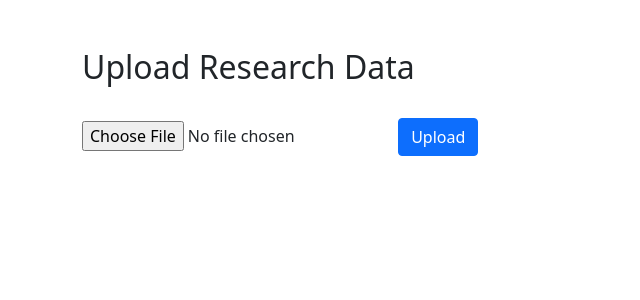
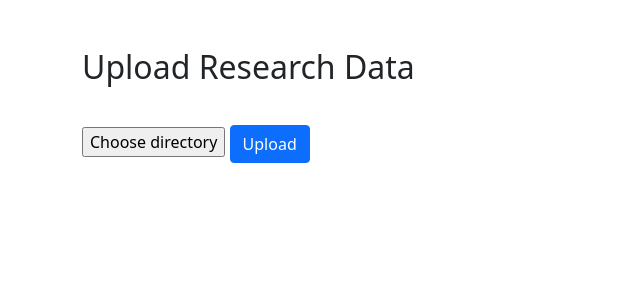
Before and after one commit to artefactual-labs/umcu-uploader, a Flask app: page / in a window 1280 px wide. Shown: the part 80-380 px from the top of the page, without its empty margins (0-640 px from the left). Run offline with Flask 2, Linux system fonts and the light colour scheme; some libraries are stand-ins or nearby versions.

Commit message:
Directory upload UI improvement
On transfer upload page change "Choose file" to "Choose directory".
Hide directory picker and submit button when uploading and show
"spinner" animation.

```diff
--- a/uploader/Transfer/templates/transfer.html
+++ b/uploader/Transfer/templates/transfer.html
@@ -1,4 +1,8 @@
 {% extends "base.html" %}
+
+{% block head %}
+   <script defer src="../static/upload.js"></script>
+{% endblock %}
 
 {% block content %}
 
@@ -30,8 +34,13 @@
 
     </br>
     <form action="{{ url_for('transfer.upload') }}" method="POST" enctype="multipart/form-data">
-      <input name="files" type="file" webkitdirectory directory />
-      <input type=submit value="Upload" class="btn btn-primary"/>
+      <input id="chooserProxy" type="button" value="Choose directory" />
+      <input id="chooser" name="files" type="file" webkitdirectory directory class="collapse" />
+
+      <button id="chooserSubmit" type="submit" class="btn btn-primary">Upload</button>
+      <div id="chooserSpinner" class="spinner-border text-primary invisible" role="status">
+        <span class="visually-hidden">Loading...</span>
+      </div>
     </form>
 
   </div>
--- /dev/null
+++ b/uploader/static/upload.js
@@ -0,0 +1,16 @@
+$chooserProxy = document.getElementById('chooserProxy');
+$chooser = document.getElementById('chooser');
+$chooserSubmit = document.getElementById('chooserSubmit');
+$chooserSpinner = document.getElementById('chooserSpinner');
+
+// Show directory picker when proxy is clicked
+$chooserProxy.addEventListener("click", function() {
+  $chooser.click();
+});
+
+// Hide directory picker, etc., and show spinner when starting upload
+$chooserSubmit.addEventListener("click", function() {
+  $chooserProxy.style.display = "none";
+  $chooserSubmit.style.display = "none";
+  $chooserSpinner.classList.remove("invisible");
+});
```
